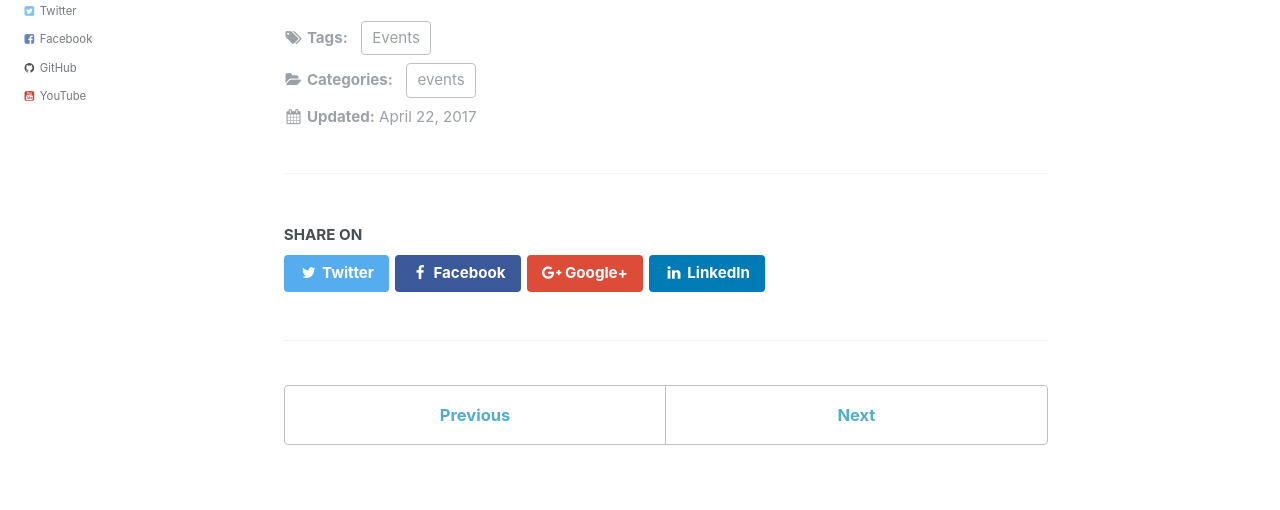
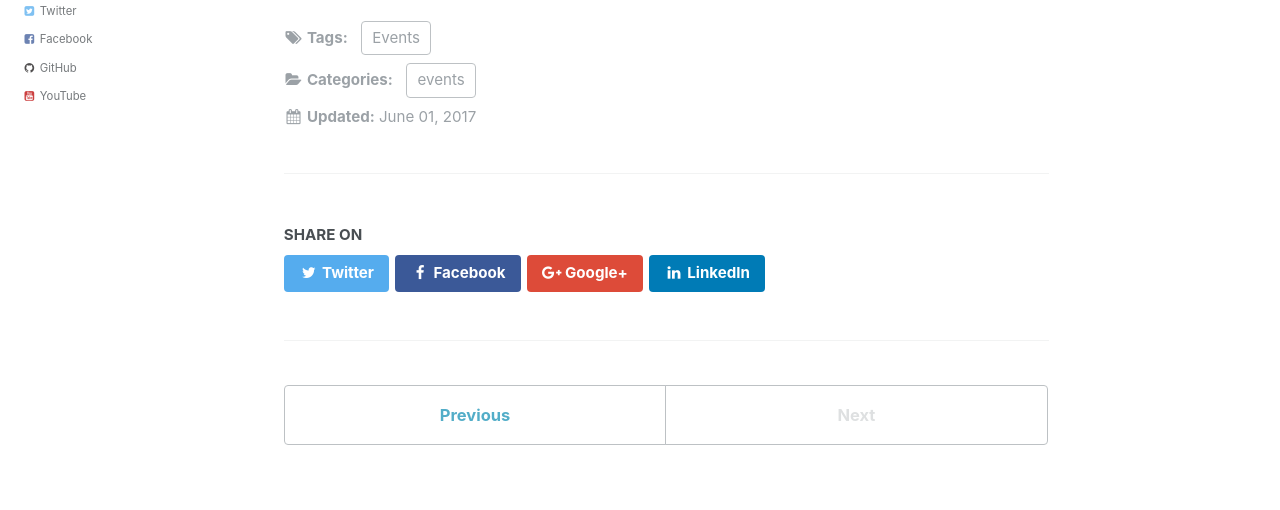
Before and after one commit to AzugBe/azugbe.github.io, a Jekyll site: the page built from _posts/events/2017-06-01---building-a-large-scale-real-world-application-on-a-coffee-budget.md, in a window 1280 px wide and 900 px high, scrolled down 1797 px. Shown: the part 236-746 px from the top of the window. Built offline with Jekyll 4.4.1, drawn with Linux system fonts in a browser that asks for light colours.

Commit message:
Update date/time

```diff
--- a/_posts/events/2017-06-01---building-a-large-scale-real-world-application-on-a-coffee-budget.md
+++ b/_posts/events/2017-06-01---building-a-large-scale-real-world-application-on-a-coffee-budget.md
@@ -1,7 +1,7 @@
 ---
 layout: single
 title: "2017-06-01 - Building a Large Scale Real World Application on a Coffee Budget"
-date: 2017-04-22 13:42:00 +0000
+date: 2017-06-01 13:42:00 +0000
 comments: true
 published: true
 categories: ["events"]
@@ -10,6 +10,7 @@ alias: ["/events/2017-06-01---building-a-large-scale-real-world-application-on-a
 author: Tom Kerkhove
 redirect_from:
  - /events/2017-06-01---building-a-large-scale-real-world-application-on-a-coffee-budget.html
+ - /events/2017/04/22/building-a-large-scale-real-world-application-on-a-coffee-budget.html
 ---
 
 With [more than 1 milion subscribers](https://www.troyhunt.com/one-million-subscribers-later-heres-the-state-of-have-i-been-pwned/) Troy Hunt's **Have I been Pwned** provides a notification services for security data breaches running on Microsoft Azure.
```
